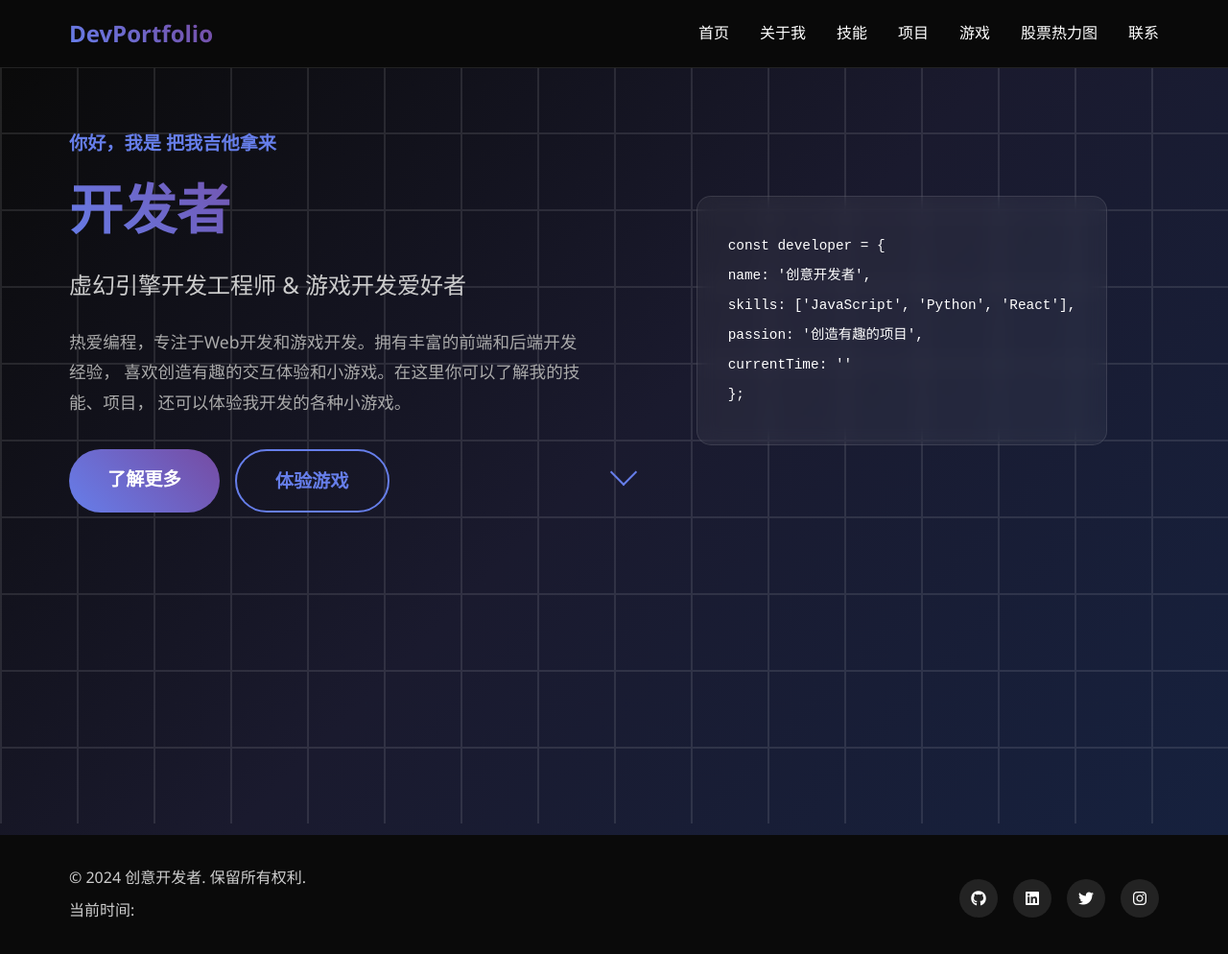
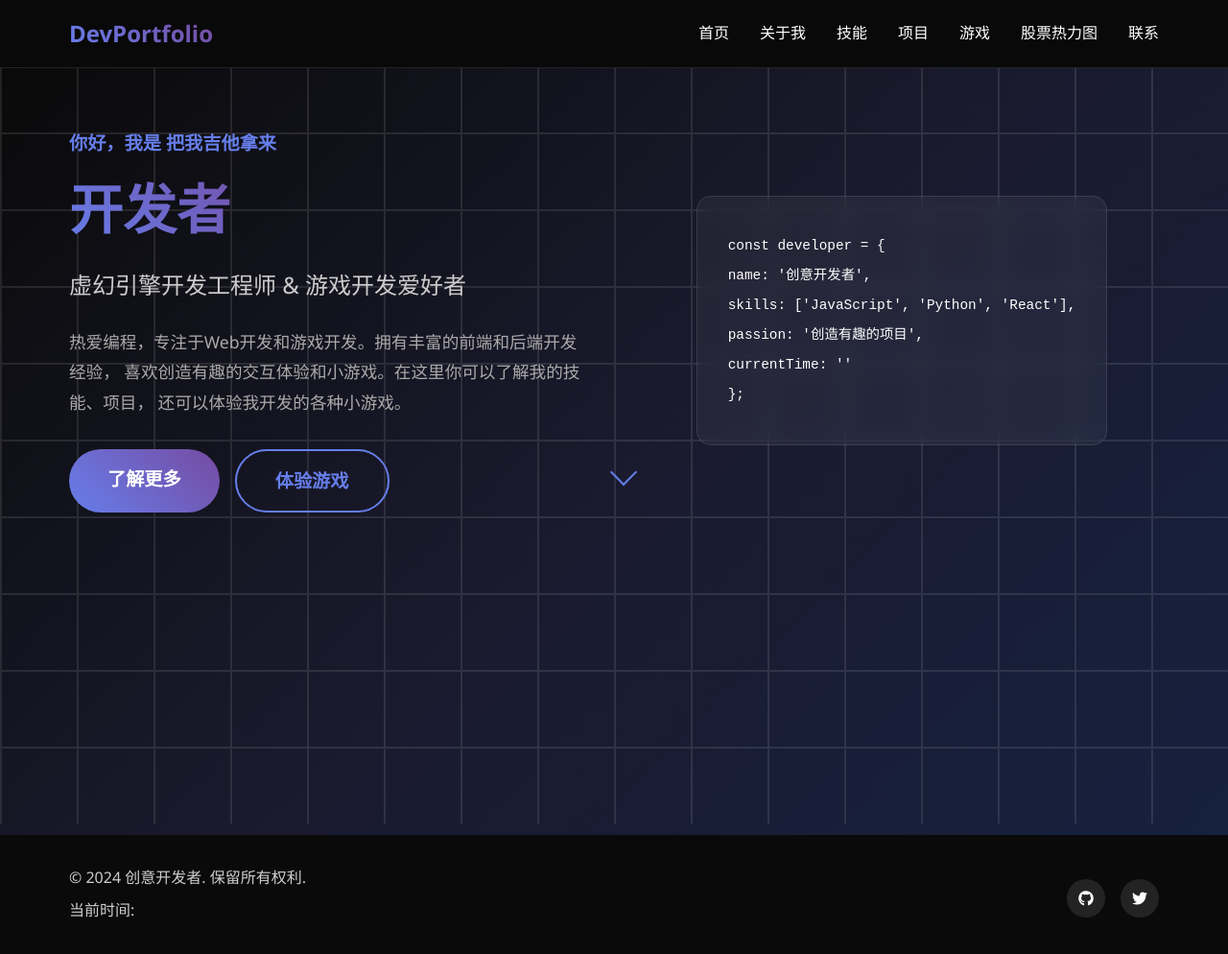
Before and after one commit to CoderJackLiu/webfun, a website: page index.html in a window 1280 px wide. Shown: the whole page at 96% size. Drawn offline with Linux system fonts and the light colour scheme.

Commit message:
fix(页脚): 更新社交媒体链接为有效地址
移除无效的社交媒体链接，仅保留GitHub和Twitter的有效链接，并添加target="_blank"属性以在新标签页打开

```diff
--- a/index.html
+++ b/index.html
@@ -449,10 +449,8 @@
                     <p>当前时间: <span id="current-time-footer"></span></p>
                 </div>
                 <div class="footer-social">
-                    <a href="#" class="social-link"><i class="fab fa-github"></i></a>
-                    <a href="#" class="social-link"><i class="fab fa-linkedin"></i></a>
-                    <a href="#" class="social-link"><i class="fab fa-twitter"></i></a>
-                    <a href="#" class="social-link"><i class="fab fa-instagram"></i></a>
+                    <a href="https://github.com/CoderJackLiu" target="_blank" class="social-link"><i class="fab fa-github"></i></a>
+                    <a href="https://X.com/CoderOldSix" target="_blank" class="social-link"><i class="fab fa-twitter"></i></a>
                 </div>
             </div>
         </div>
```
